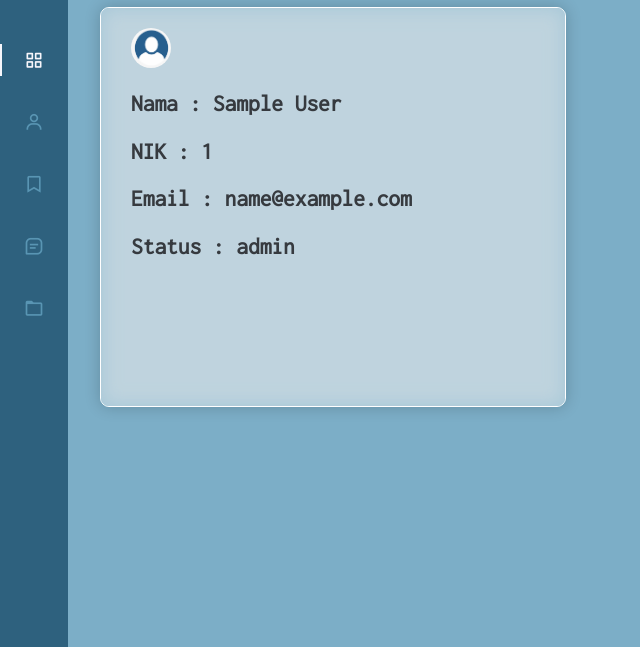
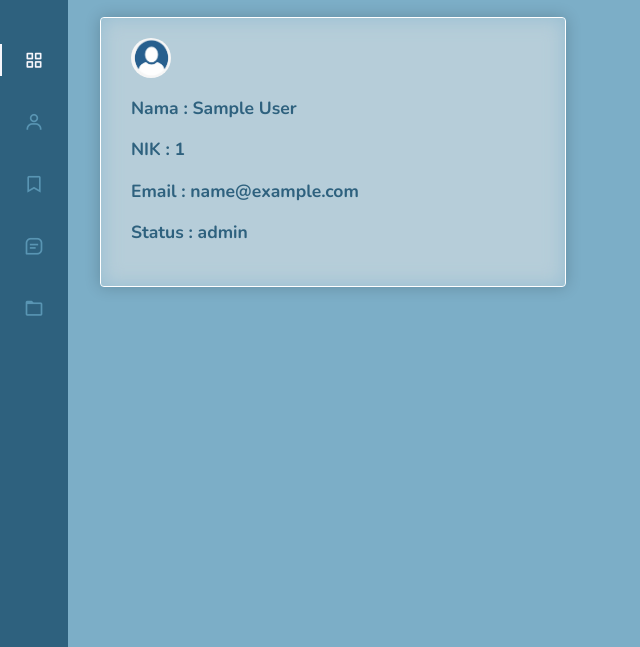
Before and after one commit to Fazilbasri11/INF206-2021-DY1-TAWALAP, a PHP site: page /assets/php/Home.php in a window 1280 px wide. Shown: the part 67-714 px from the top of the page, without its empty margins (0-640 px from the left). Run offline with PHP 8.4, Linux system fonts and the light colour scheme; the visitor is signed in with stand-in values (Sample User, id 1).

Commit message:
perubahan icon

```diff
--- a/assets/css/home.css
+++ b/assets/css/home.css
@@ -168,31 +168,31 @@ a {
 }
 
 .card {
-  top: 10px;
+  top: 20px;
   bottom: 10px;
   border: 1px solid #fff;
-  border-radius: 9px;
+  border-radius: 4px;
   box-shadow: 0 0 1rem 0 rgba(0, 0, 0, 0.2);
   font-size: 2rem;
-  height: 400px;
+  height: 270px;
   overflow: hidden;
   position: relative;
   width: 40%;
 }
 
 .card:before {
-  background-color: rgba(255, 255, 255, 0.3);
+  background-color: rgba(255, 255, 255, 0.2);
   backdrop-filter: blur(10px) saturate(100%) contrast(45%) brightness(130%);
   content: '';
-  height: 100%;
+  height: 300px;
   position: absolute;
   width: 100%;
 }
 
 .card__text {
-  font-family: 'Inconsolata', monospace;
-  font-size: 20px;
-  color: #363a3f;
+  font-family: var(--body-font);
+  font-size: 15px;
+  color: #2e617e;
   margin-left: 30px;
   margin-top: 20px;
   position: relative;
--- a/assets/php/Home.php
+++ b/assets/php/Home.php
@@ -12,14 +12,15 @@ require 'functions.php';
 <html lang="en">
 
 <head>
+    <!-- ===== CSS ===== -->
+    <link rel="stylesheet" href="../css/Home.css">
     <meta charset="UTF-8">
     <meta name="viewport" content="width=device-width, initial-scale=1.0">
 
     <!-- ===== BOX ICONS ===== -->
     <link href='https://cdn.jsdelivr.net/npm/boxicons@2.0.5/css/boxicons.min.css' rel='stylesheet'>
 
-    <!-- ===== CSS ===== -->
-    <link rel="stylesheet" href="../css/home.css">
+
 
     <!-- Icon -->
     <link rel="shortcut icon" href="../img/logo.jpg" />
--- a/assets/php/daftar.php
+++ b/assets/php/daftar.php
@@ -26,6 +26,8 @@ if (isset($_POST["register"])) {
     <link rel="stylesheet" type="text/css" href="../css/daftar.css">
     <script src="https://kit.fontawesome.com/344a998c5f.js" crossorigin="anonymous"></script>
     <link rel="preconnect" href="https://fonts.gstatic.com">
+    <!-- Icon -->
+    <link rel="shortcut icon" href="../img/logo.jpg" />
     <title>Tawalap</title>
 </head>
 
--- a/assets/php/login.php
+++ b/assets/php/login.php
@@ -52,6 +52,8 @@ if (isset($_POST["login"])) {
     <link rel="stylesheet" type="text/css" href="../css/login.css">
     <script src="https://kit.fontawesome.com/344a998c5f.js" crossorigin="anonymous"></script>
     <link rel="preconnect" href="https://fonts.gstatic.com">
+    <!-- Icon -->
+    <link rel="shortcut icon" href="../img/logo.jpg" />
     <title>Tawalap</title>
 </head>
 
```
